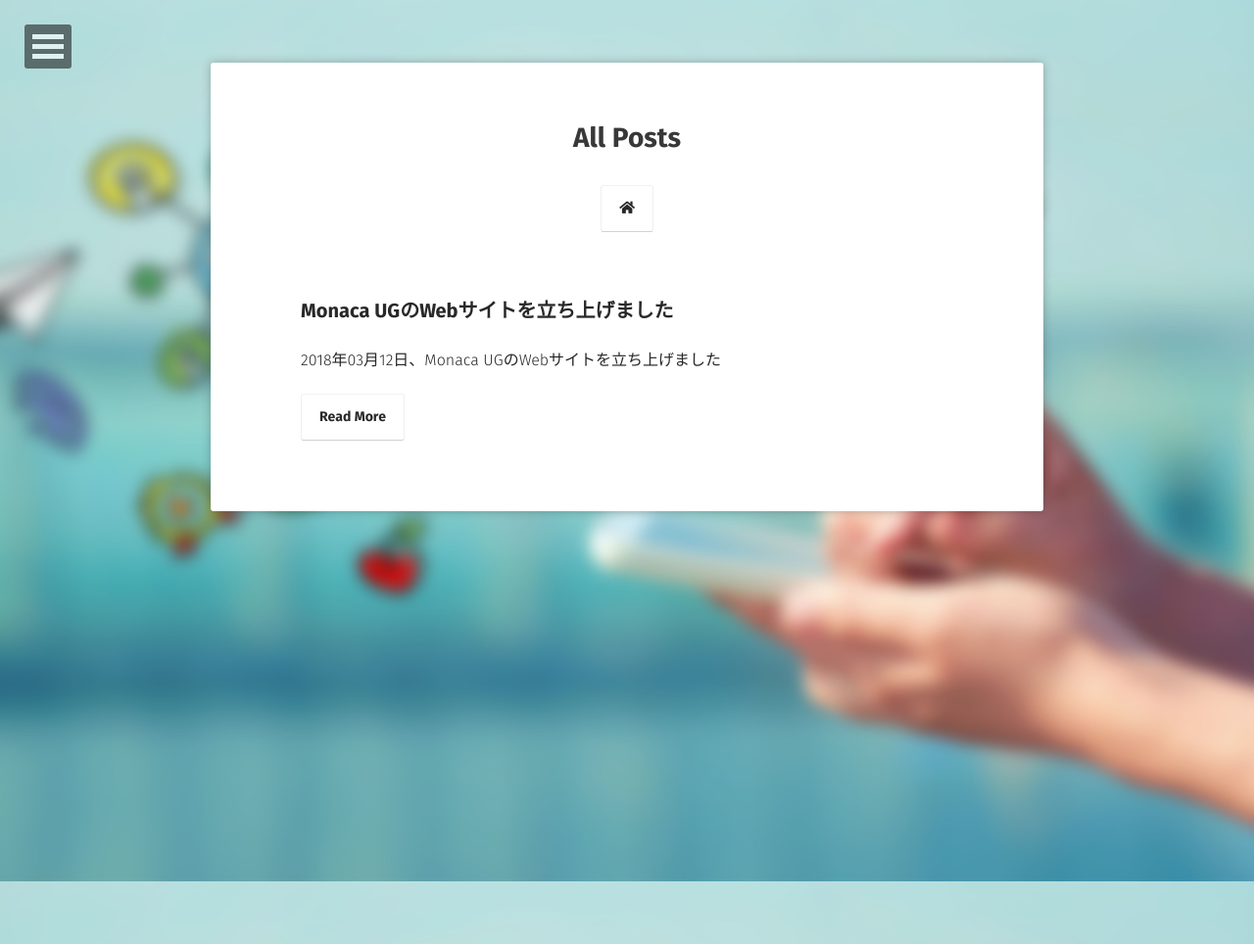
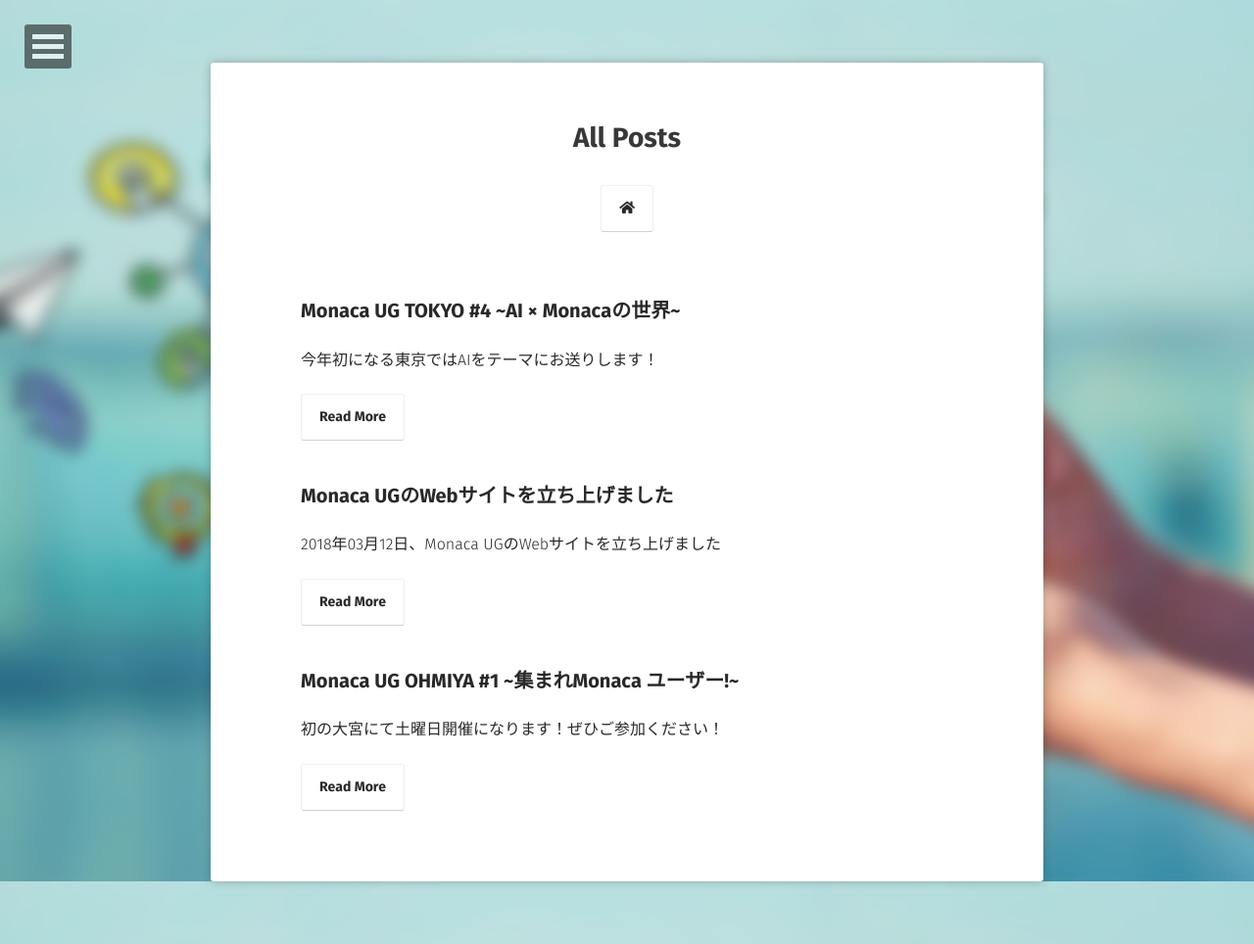
Before and after one commit to MonacaUG/monacaug.github.io, a Jekyll site: the page built from posts/index.md, in a window 1280 px wide. Shown: the whole page at 98% size. Built offline with Jekyll 4.4.1, drawn with Linux system fonts in a browser that asks for light colours; nearby versions of some CDN libraries; some web fonts are replaced.

Commit message:
Add events

```diff
--- a/_layouts/project.html
+++ b/_layouts/event.html
@@ -23,12 +23,12 @@
                 </div>
                 <div class="post-list">
                     {% for post in site.posts %}
-                        {% if post.project %}
+                        {% if post.event %}
                     <ul>
                         <li class="wow fadeInLeft" data-wow-duration="1.5s">
-                            <a class="zoombtn" href="{{ site.url }}{{ post.url }}">{{ post.title }}</a>
+                            <a class="zoombtn" href="{{ post.connpass }}">{{ post.eventdate }} {{ post.title }}</a>
                             <p>{{ post.excerpt }}</p>
-                            <a href="{{ site.url }}{{ post.url }}" class="btn zoombtn">Read More</a>
+                            <a href="{{ post.connpass }}" class="btn zoombtn">イベントページを見る</a>
                         </li>
                     </ul>
                       {% endif %}
--- /dev/null
+++ b/_posts/2018-03-12-ohmiya-1.md
@@ -0,0 +1,10 @@
+---
+layout: post
+title: "Monaca UG OHMIYA #1 ~集まれMonaca ユーザー!~"
+date: 2018-03-12
+excerpt: "初の大宮にて土曜日開催になります！ぜひご参加ください！"
+tags: [イベント]
+event: true
+connpass: https://monacaug.connpass.com/event/80962/
+eventdate: 2018年04月07日 13:00
+---
--- /dev/null
+++ b/_posts/2018-03-12-tokyo-4.md
@@ -0,0 +1,10 @@
+---
+layout: post
+title: "Monaca UG TOKYO #4 ~AI × Monacaの世界~"
+date: 2018-03-12
+excerpt: "今年初になる東京ではAIをテーマにお送りします！"
+tags: [イベント]
+event: true
+connpass: https://monacaug.connpass.com/event/82092/
+eventdate: 2018年04月11日 19:30
+---
```
Also changed, not shown: _layouts/home.html (+4 -4 lines), events/index.md (added, +6 -0 lines), projects/index.md (deleted, +0 -6 lines).
